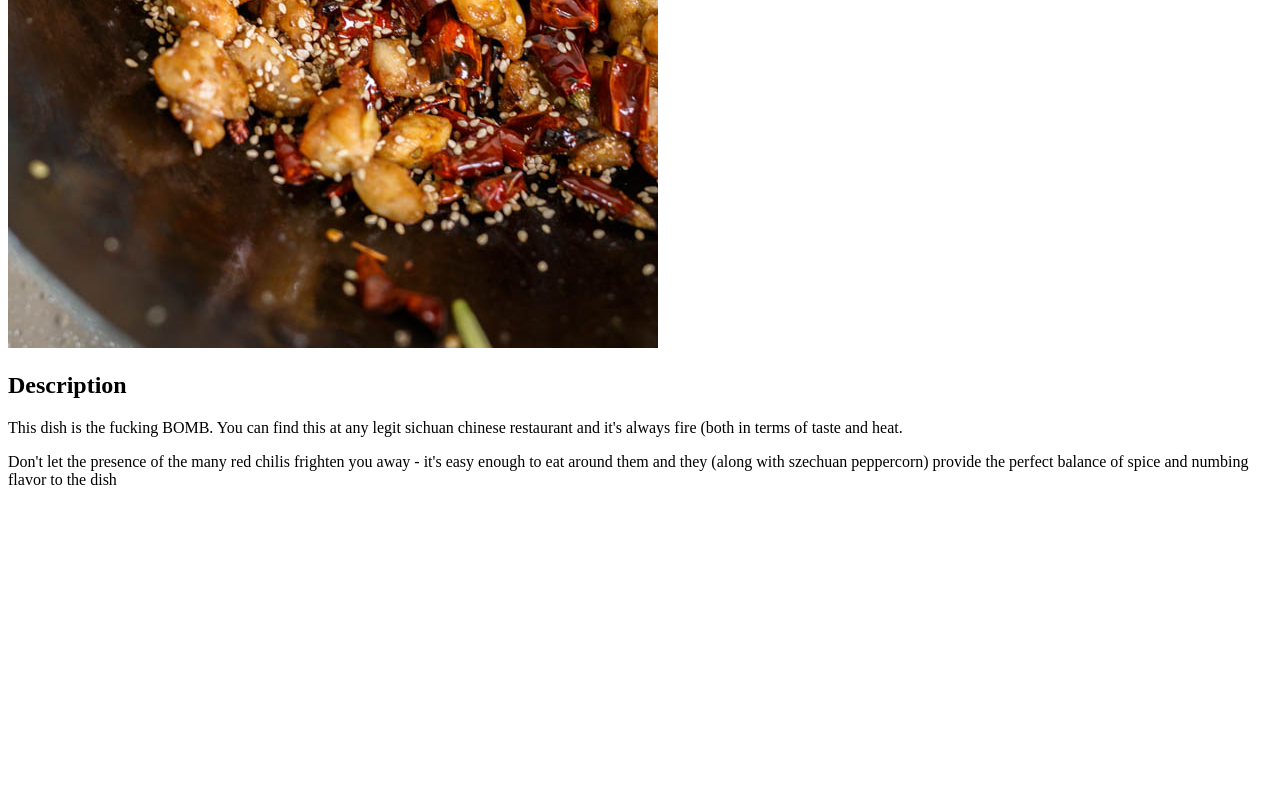
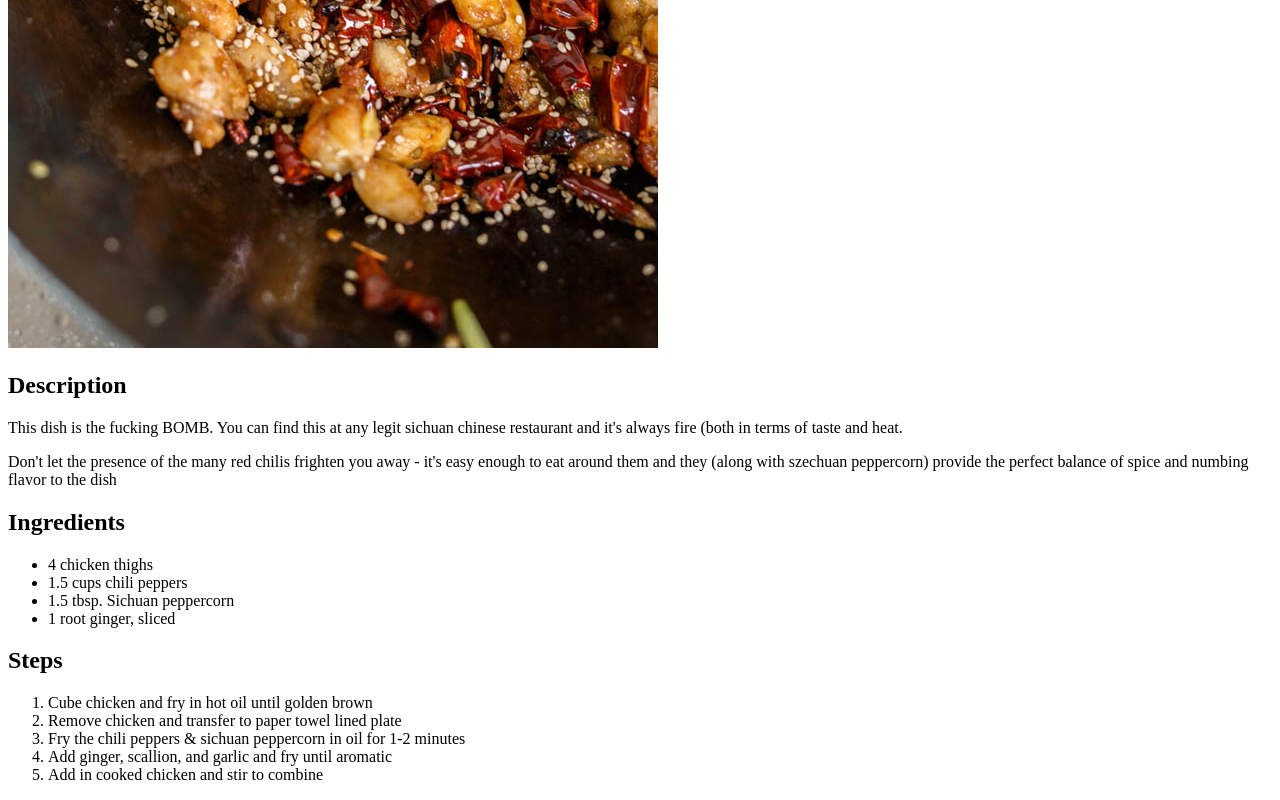
Before and after one commit to JackStansbury/odin-recipes, a plain HTML site: page recipes/szechuan-chicken.html in a window 1280 px wide. Shown: the part 707-1507 px from the top of the page. Before the commit the page ends 1212 px from the top, so only its background shows below. Drawn offline with Linux system fonts and the light colour scheme.

Commit message:
Added ingredients and cooking steps to mala chicken recipe

```diff
--- a/recipes/szechuan-chicken.html
+++ b/recipes/szechuan-chicken.html
@@ -12,5 +12,20 @@
     <h2>Description</h2>
     <p>This dish is the fucking BOMB. You can find this at any legit sichuan chinese restaurant and it's always fire (both in terms of taste and heat.</p>
     <p>Don't let the presence of the many red chilis frighten you away - it's easy enough to eat around them and they (along with szechuan peppercorn) provide the perfect balance of spice and numbing flavor to the dish</p>
+    <h2>Ingredients</h2>
+    <ul>
+        <li>4 chicken thighs</li>
+        <li>1.5 cups chili peppers</li>
+        <li>1.5 tbsp. Sichuan peppercorn</li>
+        <li>1 root ginger, sliced</li>
+    </ul>
+    <h2>Steps</h2>
+    <ol>
+        <li>Cube chicken and fry in hot oil until golden brown</li>
+        <li>Remove chicken and transfer to paper towel lined plate</li>
+        <li>Fry the chili peppers & sichuan peppercorn in oil for 1-2 minutes</li>
+        <li>Add ginger, scallion, and garlic and fry until aromatic</li>
+        <li>Add in cooked chicken and stir to combine</li>
+    </ol>
 </body>
 </html>
```
